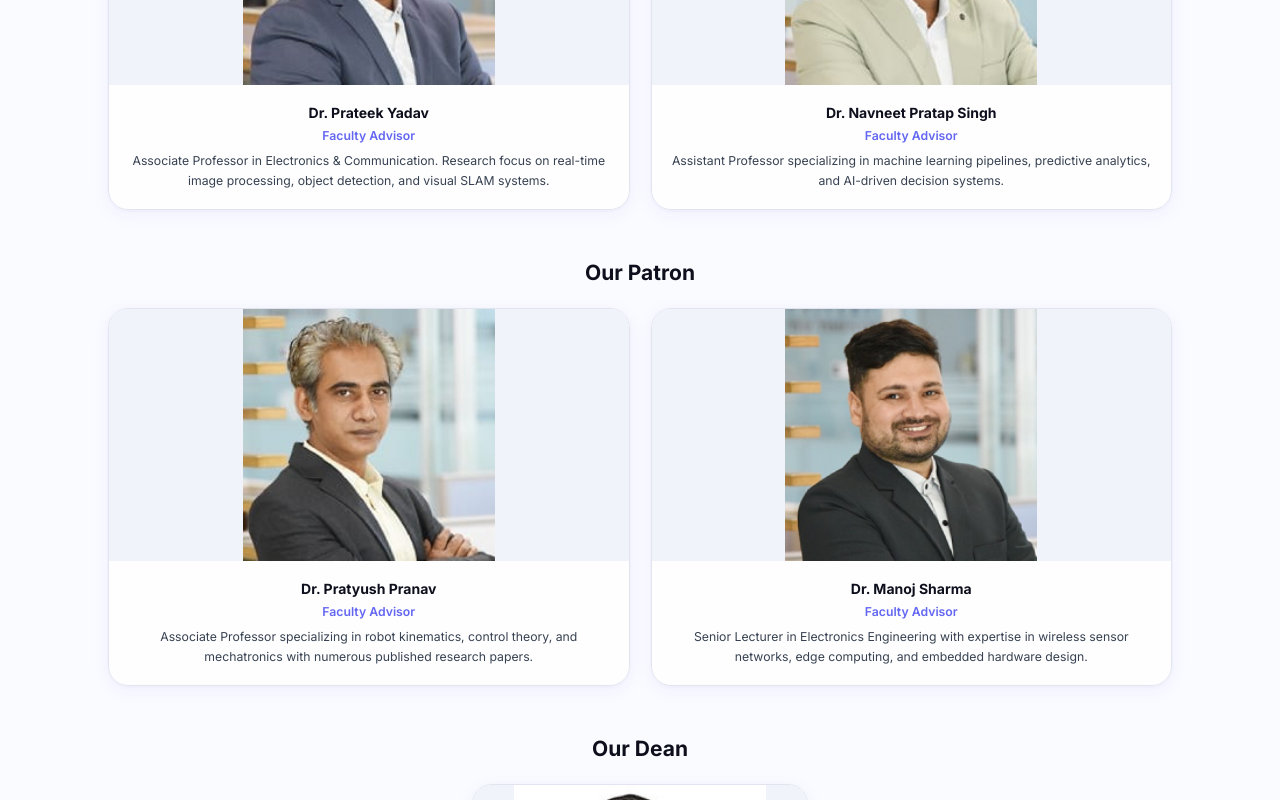
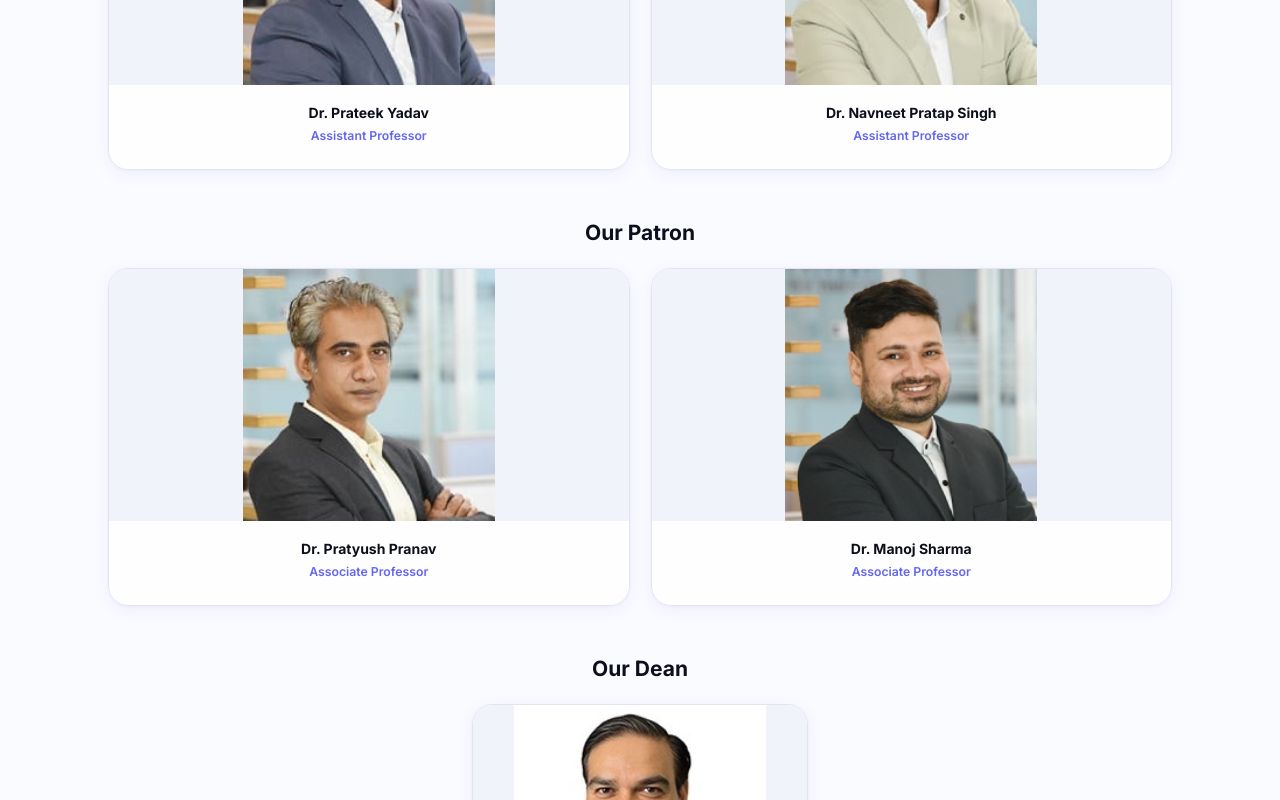
Before and after one commit to Anshupadhyay1419/club_website, a Next.js app: page /about in a window 1280 px wide. Shown: the part 1300-2100 px from the top of the page. Built offline with nearby package versions, Linux system fonts and the light colour scheme.

Commit message:
Update Contact page: use original social media icons and remove Twitter

```diff
--- a/app/contact/page.tsx
+++ b/app/contact/page.tsx
@@ -1,13 +1,24 @@
-import { Link2, GitBranch, Globe, Share2, Mail } from 'lucide-react'
+import { Mail } from 'lucide-react'
 import ContactForm from '@/components/contact/ContactForm'
 import SectionHeading from '@/components/ui/SectionHeading'
 import ScrollReveal from '@/components/ui/ScrollReveal'
 
 const socialLinks = [
-  { href: 'https://linkedin.com/company/robogenesis', icon: Link2, label: 'LinkedIn' },
-  { href: 'https://github.com/robogenesis', icon: GitBranch, label: 'GitHub' },
-  { href: 'https://www.instagram.com/robogenesis_bu?igsh=MWVvdmszYXV1ZzdycQ==', icon: Globe, label: 'Instagram' },
-  { href: 'https://twitter.com/robogenesis', icon: Share2, label: 'Twitter' },
+  {
+    href: 'https://www.linkedin.com/in/robogenesis-club-607283388',
+    label: 'LinkedIn',
+    svg: <svg viewBox="0 0 24 24" fill="currentColor" width="20" height="20"><path d="M20.447 20.452h-3.554v-5.569c0-1.328-.027-3.037-1.852-3.037-1.853 0-2.136 1.445-2.136 2.939v5.667H9.351V9h3.414v1.561h.046c.477-.9 1.637-1.85 3.37-1.85 3.601 0 4.267 2.37 4.267 5.455v6.286zM5.337 7.433a2.062 2.062 0 0 1-2.063-2.065 2.064 2.064 0 1 1 2.063 2.065zm1.782 13.019H3.555V9h3.564v11.452zM22.225 0H1.771C.792 0 0 .774 0 1.729v20.542C0 23.227.792 24 1.771 24h20.451C23.2 24 24 23.227 24 22.271V1.729C24 .774 23.2 0 22.222 0h.003z"/></svg>,
+  },
+  {
+    href: 'https://github.com/robogenesis',
+    label: 'GitHub',
+    svg: <svg viewBox="0 0 24 24" fill="currentColor" width="20" height="20"><path d="M12 .297c-6.63 0-12 5.373-12 12 0 5.303 3.438 9.8 8.205 11.385.6.113.82-.258.82-.577 0-.285-.01-1.04-.015-2.04-3.338.724-4.042-1.61-4.042-1.61C4.422 18.07 3.633 17.7 3.633 17.7c-1.087-.744.084-.729.084-.729 1.205.084 1.838 1.236 1.838 1.236 1.07 1.835 2.809 1.305 3.495.998.108-.776.417-1.305.76-1.605-2.665-.3-5.466-1.332-5.466-5.93 0-1.31.465-2.38 1.235-3.22-.135-.303-.54-1.523.105-3.176 0 0 1.005-.322 3.3 1.23.96-.267 1.98-.399 3-.405 1.02.006 2.04.138 3 .405 2.28-1.552 3.285-1.23 3.285-1.23.645 1.653.24 2.873.12 3.176.765.84 1.23 1.91 1.23 3.22 0 4.61-2.805 5.625-5.475 5.92.42.36.81 1.096.81 2.22 0 1.606-.015 2.896-.015 3.286 0 .315.21.69.825.57C20.565 22.092 24 17.592 24 12.297c0-6.627-5.373-12-12-12"/></svg>,
+  },
+  {
+    href: 'https://www.instagram.com/robogenesis_bu?igsh=MWVvdmszYXV1ZzdycQ==',
+    label: 'Instagram',
+    svg: <svg viewBox="0 0 24 24" fill="currentColor" width="20" height="20"><path d="M12 2.163c3.204 0 3.584.012 4.85.07 3.252.148 4.771 1.691 4.919 4.919.058 1.265.069 1.645.069 4.849 0 3.205-.012 3.584-.069 4.849-.149 3.225-1.664 4.771-4.919 4.919-1.266.058-1.644.07-4.85.07-3.204 0-3.584-.012-4.849-.07-3.26-.149-4.771-1.699-4.919-4.92-.058-1.265-.07-1.644-.07-4.849 0-3.204.013-3.583.07-4.849.149-3.227 1.664-4.771 4.919-4.919 1.266-.057 1.645-.069 4.849-.069zM12 0C8.741 0 8.333.014 7.053.072 2.695.272.273 2.69.073 7.052.014 8.333 0 8.741 0 12c0 3.259.014 3.668.072 4.948.2 4.358 2.618 6.78 6.98 6.98C8.333 23.986 8.741 24 12 24c3.259 0 3.668-.014 4.948-.072 4.354-.2 6.782-2.618 6.979-6.98.059-1.28.073-1.689.073-4.948 0-3.259-.014-3.667-.072-4.947-.196-4.354-2.617-6.78-6.979-6.98C15.668.014 15.259 0 12 0zm0 5.838a6.162 6.162 0 1 0 0 12.324 6.162 6.162 0 0 0 0-12.324zM12 16a4 4 0 1 1 0-8 4 4 0 0 1 0 8zm6.406-11.845a1.44 1.44 0 1 0 0 2.881 1.44 1.44 0 0 0 0-2.881z"/></svg>,
+  },
 ]
 
 export default function ContactPage() {
@@ -38,10 +49,10 @@ export default function ContactPage() {
             <div>
               <h3 className="text-lg font-bold text-slate-800 mb-4 font-[var(--font-space-grotesk)]">Follow Us</h3>
               <div className="flex gap-4">
-                {socialLinks.map(({ href, icon: Icon, label }) => (
+                {socialLinks.map(({ href, label, svg }) => (
                   <a key={label} href={href} target="_blank" rel="noopener noreferrer" aria-label={label}
                     className="p-3 min-h-[44px] min-w-[44px] flex items-center justify-center glass rounded-xl text-slate-400 hover:text-indigo-600 hover:shadow-md transition-all duration-200">
-                    <Icon size={20} />
+                    {svg}
                   </a>
                 ))}
               </div>
--- a/data/team.ts
+++ b/data/team.ts
@@ -90,34 +90,34 @@ export const facultyMembers: FacultyMember[] = [
     name: 'Dr. Rajeev Tiwari',
     designation: 'Professor & Dean, School of Artificial Intelligence',
     photo: '/images/faculty/Rajeev.jpg',
-    description: 'Professor and Dean of the School of Artificial Intelligence at Bennett University.',
+    description: '',
   },
   {
     id: 'f2',
     name: 'Dr. Pratyush Pranav',
-    designation: 'Faculty Advisor',
+    designation: 'Associate Professor',
     photo: '/images/faculty/Pratyush.jpg',
-    description: 'Associate Professor specializing in robot kinematics, control theory, and mechatronics with numerous published research papers.',
+    description: '',
   },
   {
     id: 'f3',
     name: 'Dr. Manoj Sharma',
-    designation: 'Faculty Advisor',
+    designation: 'Associate Professor',
     photo: '/images/faculty/Manoj.jpeg',
-    description: 'Senior Lecturer in Electronics Engineering with expertise in wireless sensor networks, edge computing, and embedded hardware design.',
+    description: '',
   },
   {
     id: 'f4',
     name: 'Dr. Prateek Yadav',
-    designation: 'Faculty Advisor',
+    designation: 'Assistant Professor',
     photo: '/images/faculty/Prateek.jpg',
-    description: 'Associate Professor in Electronics & Communication. Research focus on real-time image processing, object detection, and visual SLAM systems.',
+    description: '',
   },
   {
     id: 'f6',
     name: 'Dr. Navneet Pratap Singh',
-    designation: 'Faculty Advisor',
+    designation: 'Assistant Professor',
     photo: '/images/faculty/Navneet.jpg',
-    description: 'Assistant Professor specializing in machine learning pipelines, predictive analytics, and AI-driven decision systems.',
+    description: '',
   },
 ]
```
